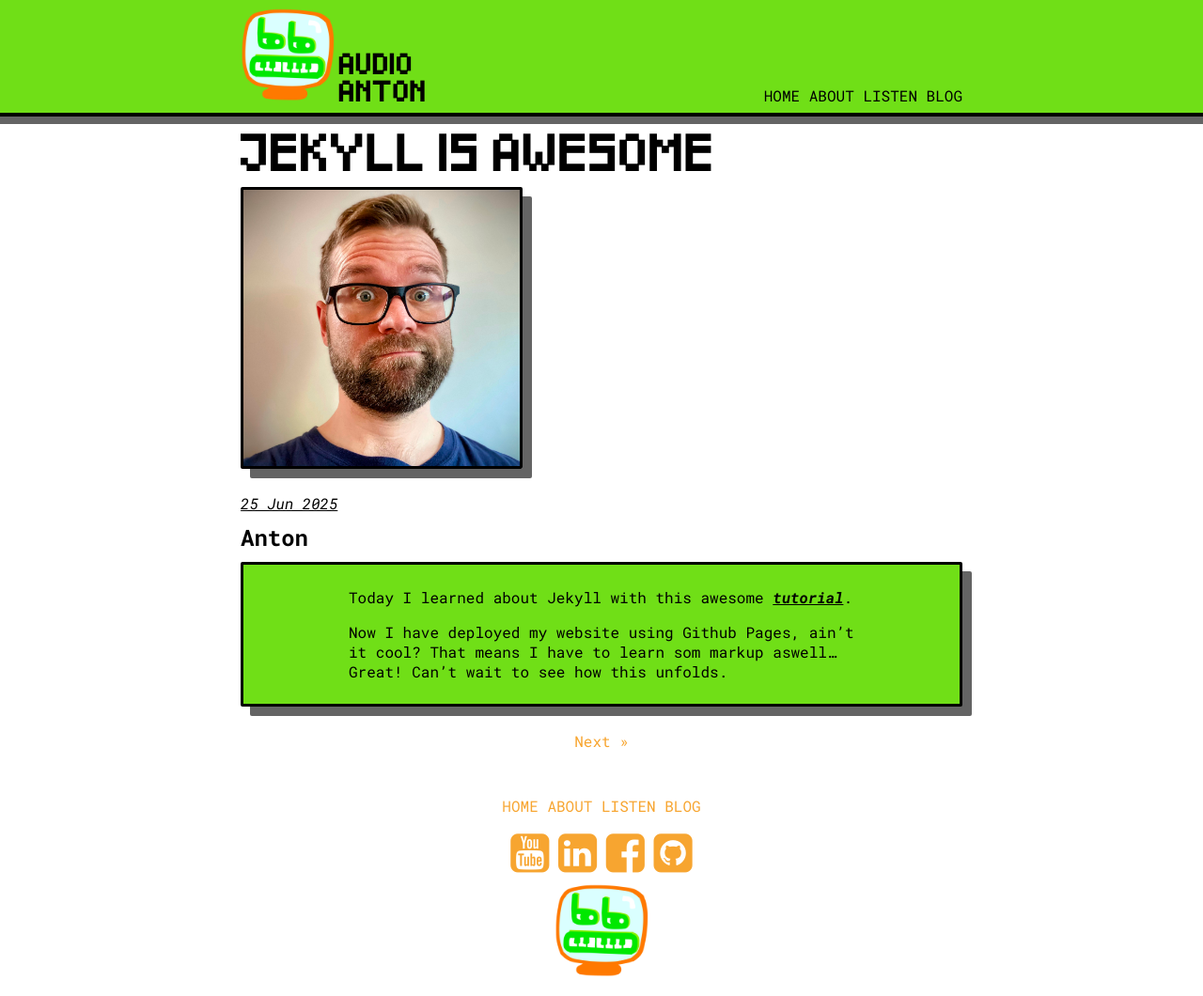
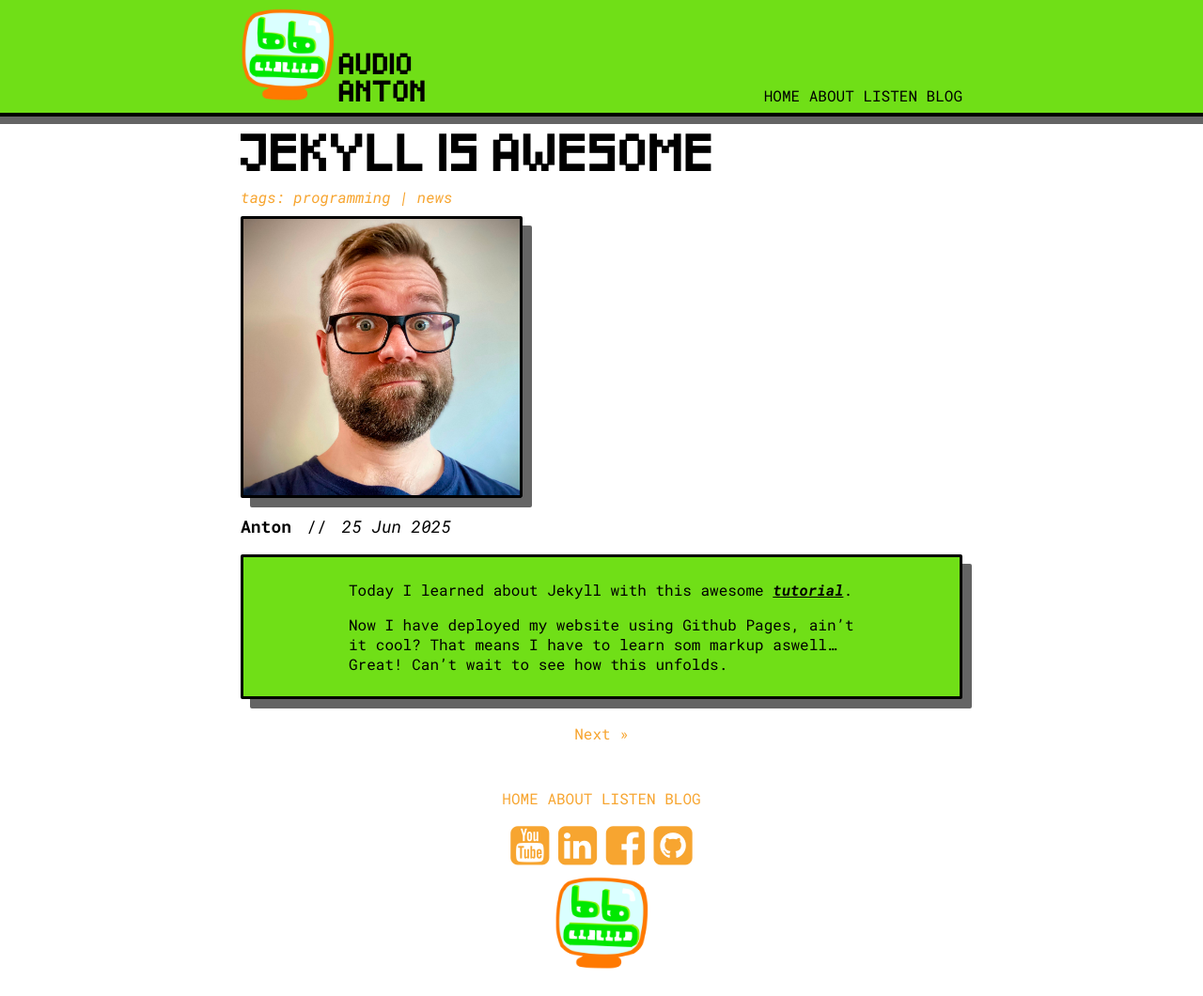
Before and after one commit to audioanton/site, a Jekyll site: the page built from _posts/2025-06-25-Jekyll-is-Awesome.md, in a window 1280 px wide and 1060 px high. Shown: the whole window at 94% size. Built offline with Jekyll 4.4.1, drawn with Linux system fonts in a browser that asks for light colours.

Commit message:
added tags to posts

```diff
--- a/_config.yml
+++ b/_config.yml
@@ -18,6 +18,7 @@ defaults:
       layout: "post"
       author: "Anton"
       image: "assets/images/anton_profile.jpg"
+      tags: news
   - scope:
       path: ""
       type: "pages"
--- a/_layouts/post.html
+++ b/_layouts/post.html
@@ -2,13 +2,22 @@
     layout: default
 ---
 <div class="centered">
+  <p class="tags">tags:
+    {{ page.tags | array_to_sentence_string: "|" }}
+  </p>
+
   <img src="{{ page.image | relative_url }}" class="post-image border-black shadowed-large">
-  <p class="date">
-    {{ page.date | date_to_string }}
-  </p>
-  <p class="author">
-    {{ page.author }}
-  </p>
+
+  <div class="blog-info">
+    <p class="author">
+      {{ page.author }}
+    </p>
+    <p>//</p>
+    <p class="date">
+      {{ page.date | date_to_string }}
+    </p>
+  </div>
+
   <div class="post-content border-black shadowed-large">
     {{ content }}
   </div>
--- a/_posts/2025-06-25-Jekyll-is-Awesome.md
+++ b/_posts/2025-06-25-Jekyll-is-Awesome.md
@@ -1,3 +1,7 @@
+---
+    tags: "programming news"
+---
+
 Today I learned about Jekyll with this awesome {% include post-link.html link="https://jekyllrb.com/docs/step-by-step/01-setup/" text="tutorial" %}.
 <!--more-->
 
--- a/_sass/blog.scss
+++ b/_sass/blog.scss
@@ -32,7 +32,6 @@ img.post-image {
     display: flex;
     flex-direction: column;
     overflow: hidden;
-    // height: 210px;
     padding: 0.5rem;
 }
 
@@ -59,13 +58,17 @@ img.post-image {
 
 p.author {
     font-weight: bold;
-    font-size: 1.5rem;
+    // font-size: large;
 }
 
 p.date {
-    margin-top: 1rem;
     font-style: italic;
-    text-decoration: underline;
+    // text-decoration: underline;
+}
+
+p.tags {
+    color: var(--main-orange);
+    font-style: italic;
 }
 
 a.external {
@@ -103,3 +106,11 @@ div.post-nav {
     word-break: break-word;
     font-size: 0.8rem;
 }
+
+.blog-info {
+    margin: 0.5rem 0;
+    display: flex;
+    font-size: large;
+    gap: 1rem;
+    align-items: end;
+}
```
Also changed, not shown: _posts/2025-07-02-Go-is-Go..od!.md (+5 -0 lines), _posts/2025-07-07-Roboson-is-Live.md (+4 -0 lines), 7 other files.
